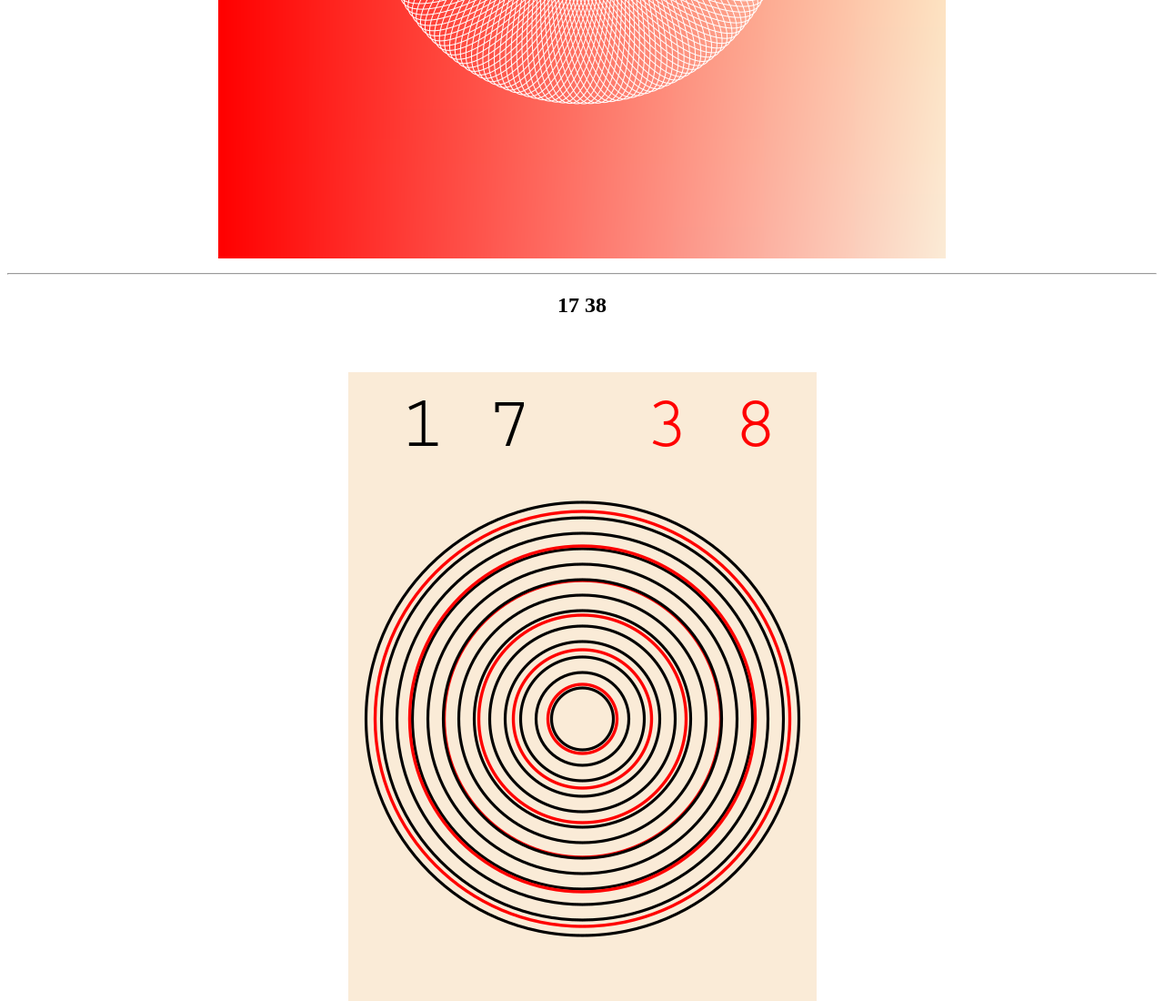
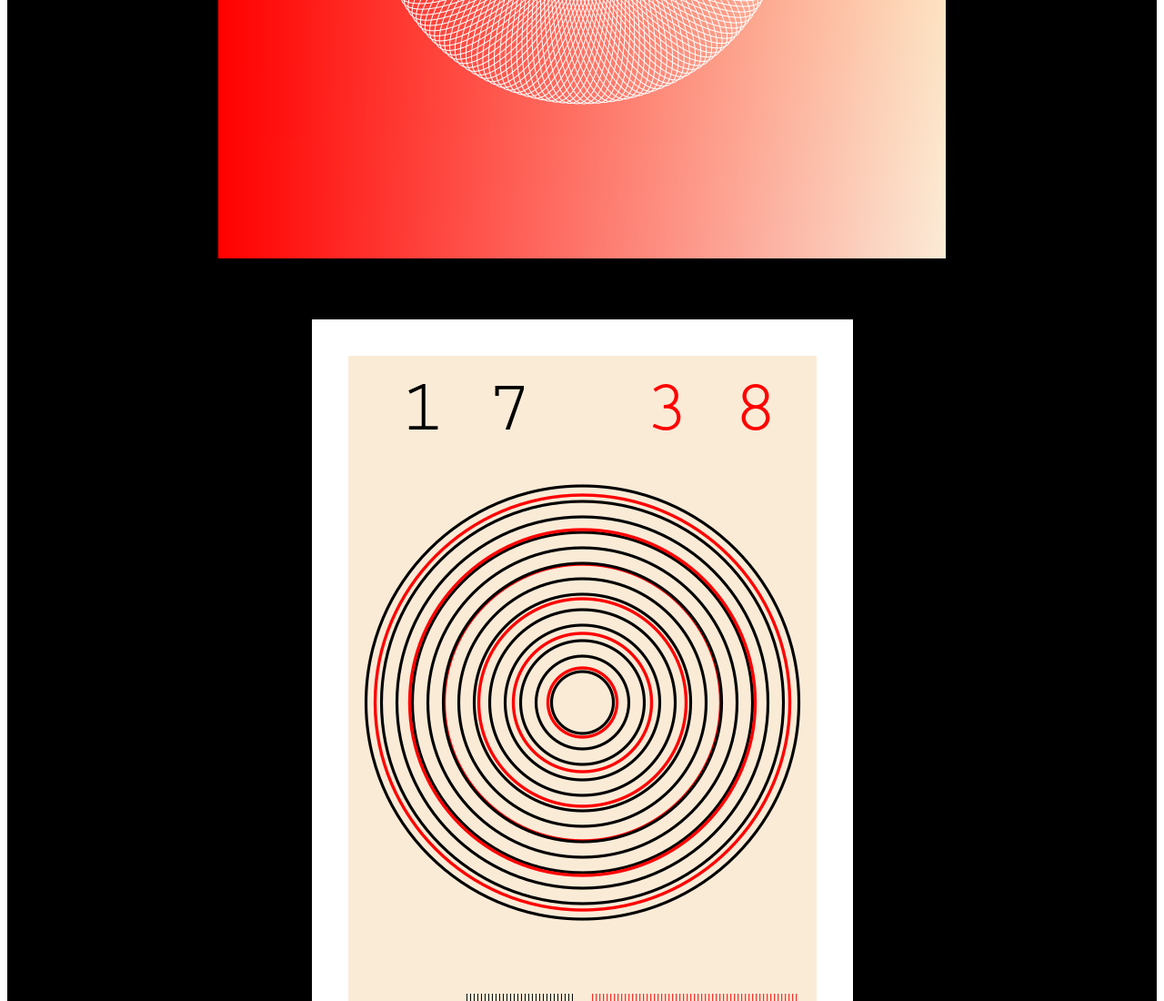
Before and after one commit to kwehmeyer/generative, a plain HTML site: page index.html in a window 1280 px wide. Shown: the part 629-1729 px from the top of the page at 91% size. Drawn offline with Linux system fonts and the light colour scheme.

Commit message:
darkness

```diff
--- a/index.html
+++ b/index.html
@@ -1,8 +1,7 @@
-<center>
+<center style="background-color:black;">
 <h1 id="art">Art</h1>
 <h2 id="donut">DONUT</h2>
 <p><img src="start/donut/donut.png" /></p>
-<hr />
 <h2 id="section">17 38</h2>
 <p><img src="start/1738/1728.png" /></p>
 </center>
```
Also changed, not shown: 1 other file.
